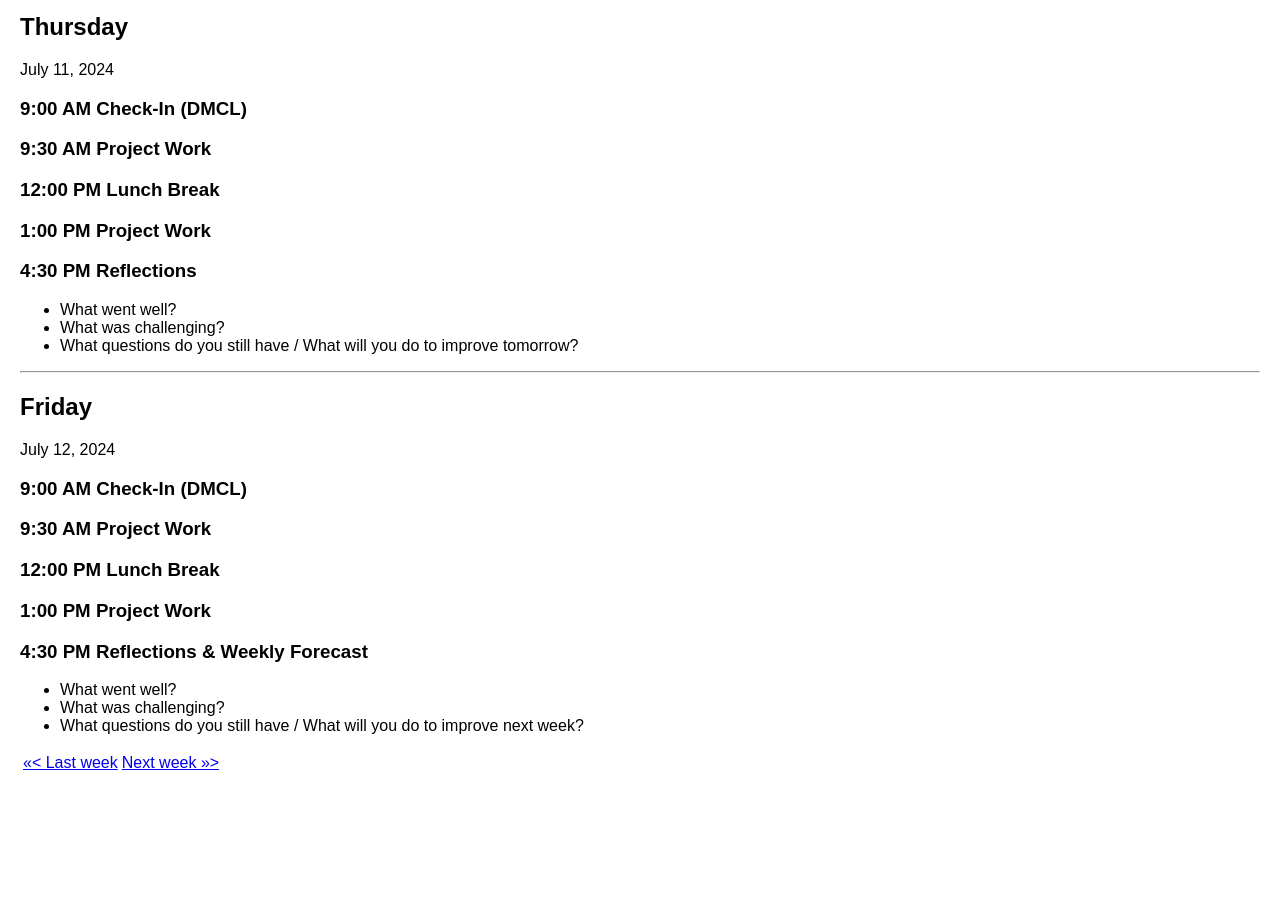
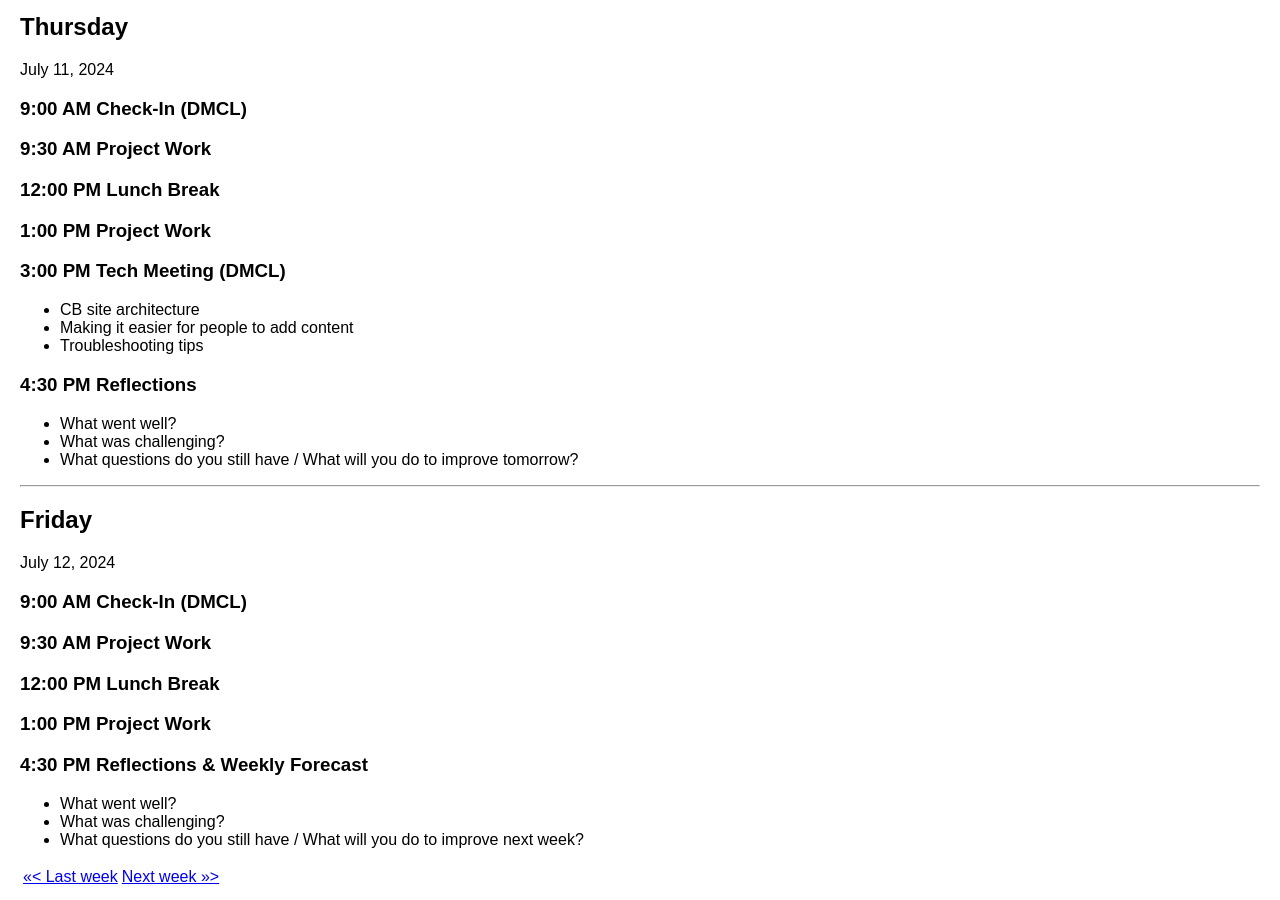
Before and after one commit to digbmc/dssf-syll, a Jekyll site: the page built from _weeks/06-internal.md, in a window 1280 px wide and 900 px high, scrolled down 1797 px. Built offline with Jekyll 4.4.1, drawn with Linux system fonts in a browser that asks for light colours; before the commit the page ends 2592 px from its top, so only the background shows below that.

Commit message:
updated schedule for 7.11

```diff
--- a/_weeks/06-internal.md
+++ b/_weeks/06-internal.md
@@ -65,6 +65,7 @@ July 10, 2024
 
 ### 11:00 AM Discussion on Documentation Practices
 
+
 ### 12:00 PM Lunch Break
 
 ### 1:00 PM Project Work
@@ -86,6 +87,11 @@ July 11, 2024
 ### 12:00 PM Lunch Break
 
 ### 1:00 PM  Project Work
+
+### 3:00 PM Tech Meeting (DMCL)
+- CB site architecture
+- Making it easier for people to add content
+- Troubleshooting tips
 
 ### 4:30 PM Reflections
 - What went well?
```
